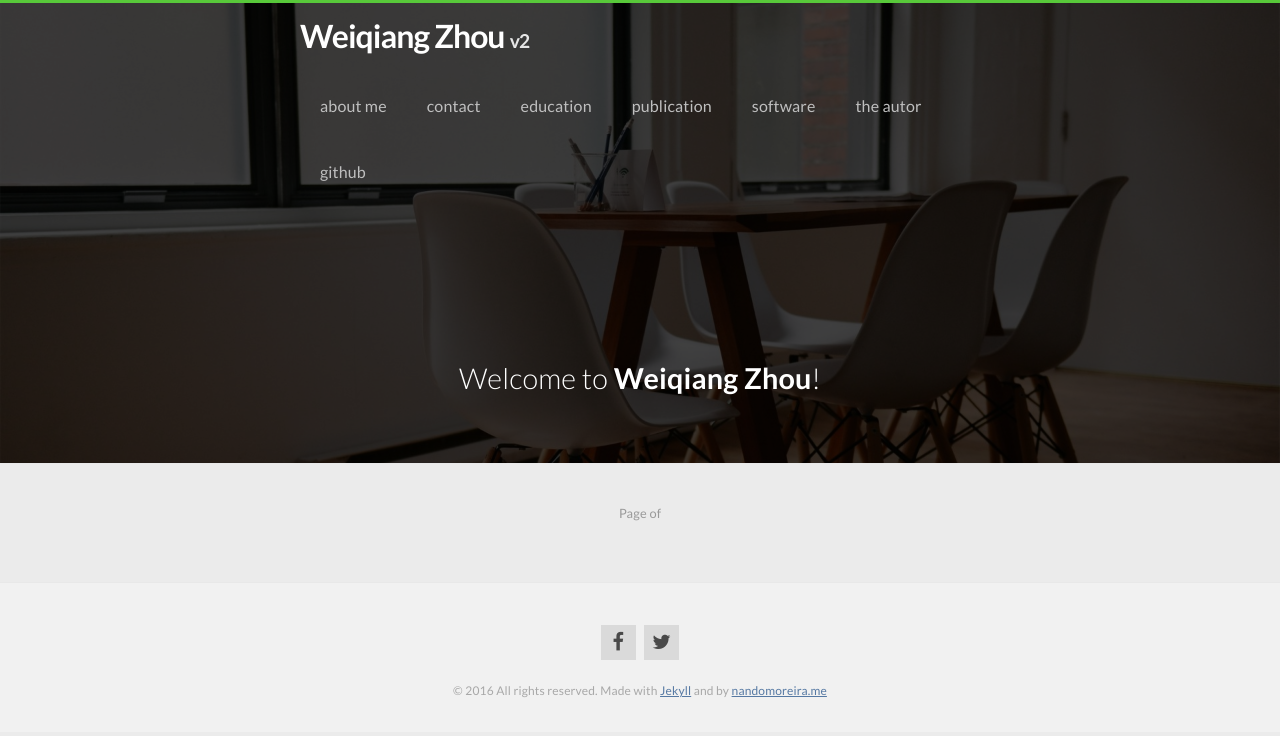
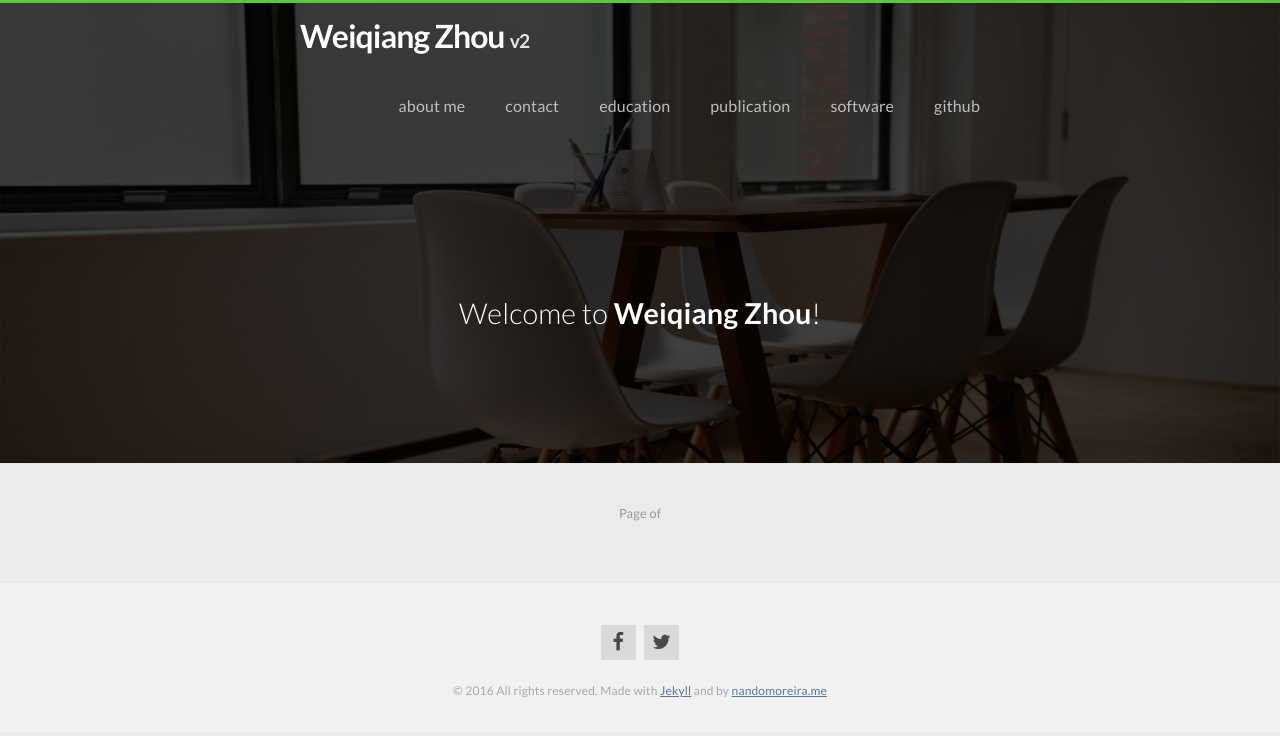
Before and after one commit to ILoveYouKen/ILoveYouKen.github.io, a Jekyll site: the page built from index.html, in a window 1280 px wide. Shown: the top 736 px of the page. Built offline with Jekyll 4.4.1, drawn with Linux system fonts in a browser that asks for light colours; nearby versions of some CDN libraries.

Commit message:
Update header.html

```diff
--- a/_includes/header.html
+++ b/_includes/header.html
@@ -21,7 +21,7 @@
             <li><a href="{{ page.url | prepend: site.baseurl }}">{{ page.title }}</a></li>
             {% endif %}
           {% endfor %}
-          <li><a href="{{ site.author.url }}/about" target="_blank">the autor</a></li>
+
           <li><a href="{{ site.github }}" target="_blank">Github</a></li>
         </ul>
       </nav>
```
